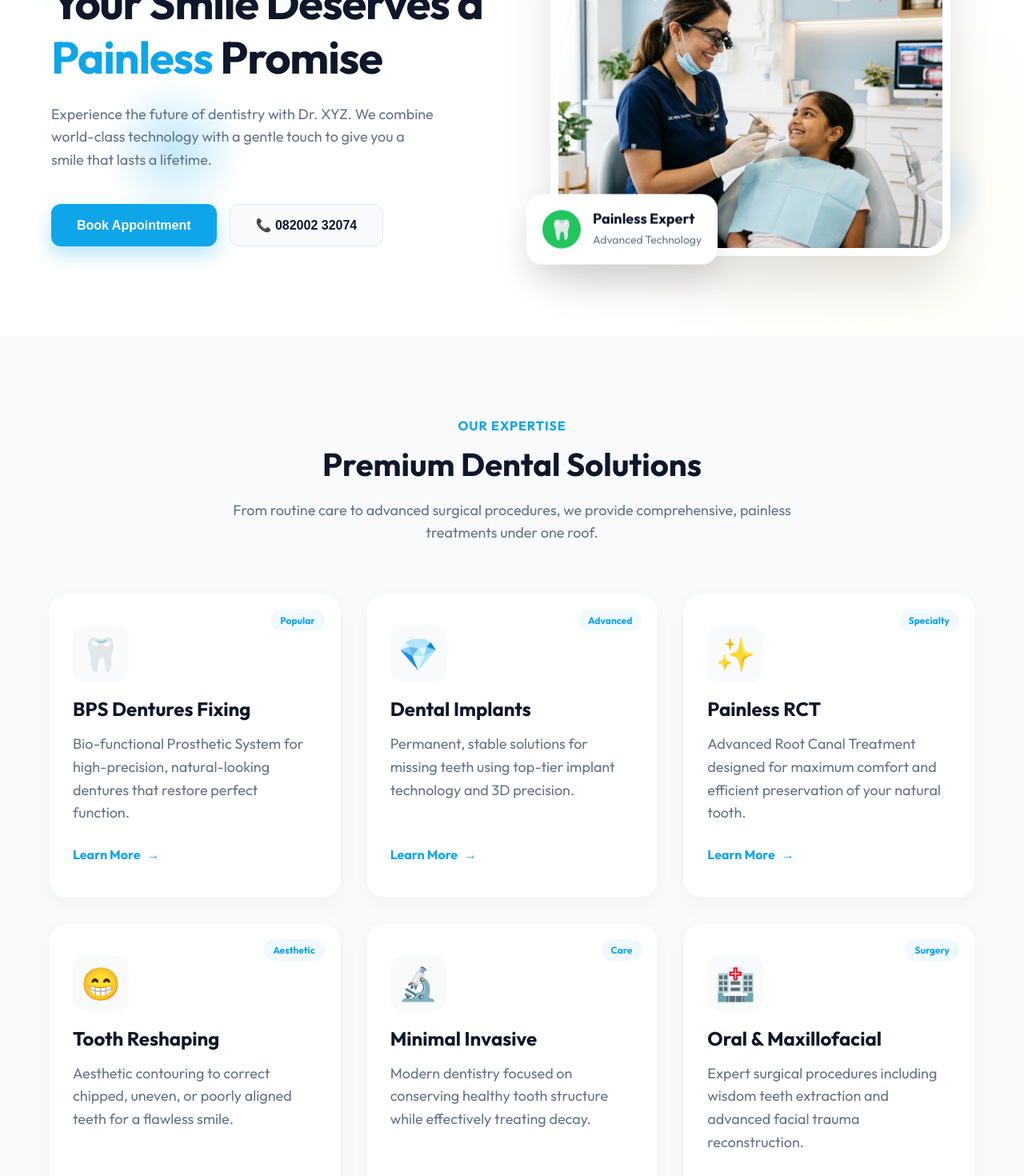
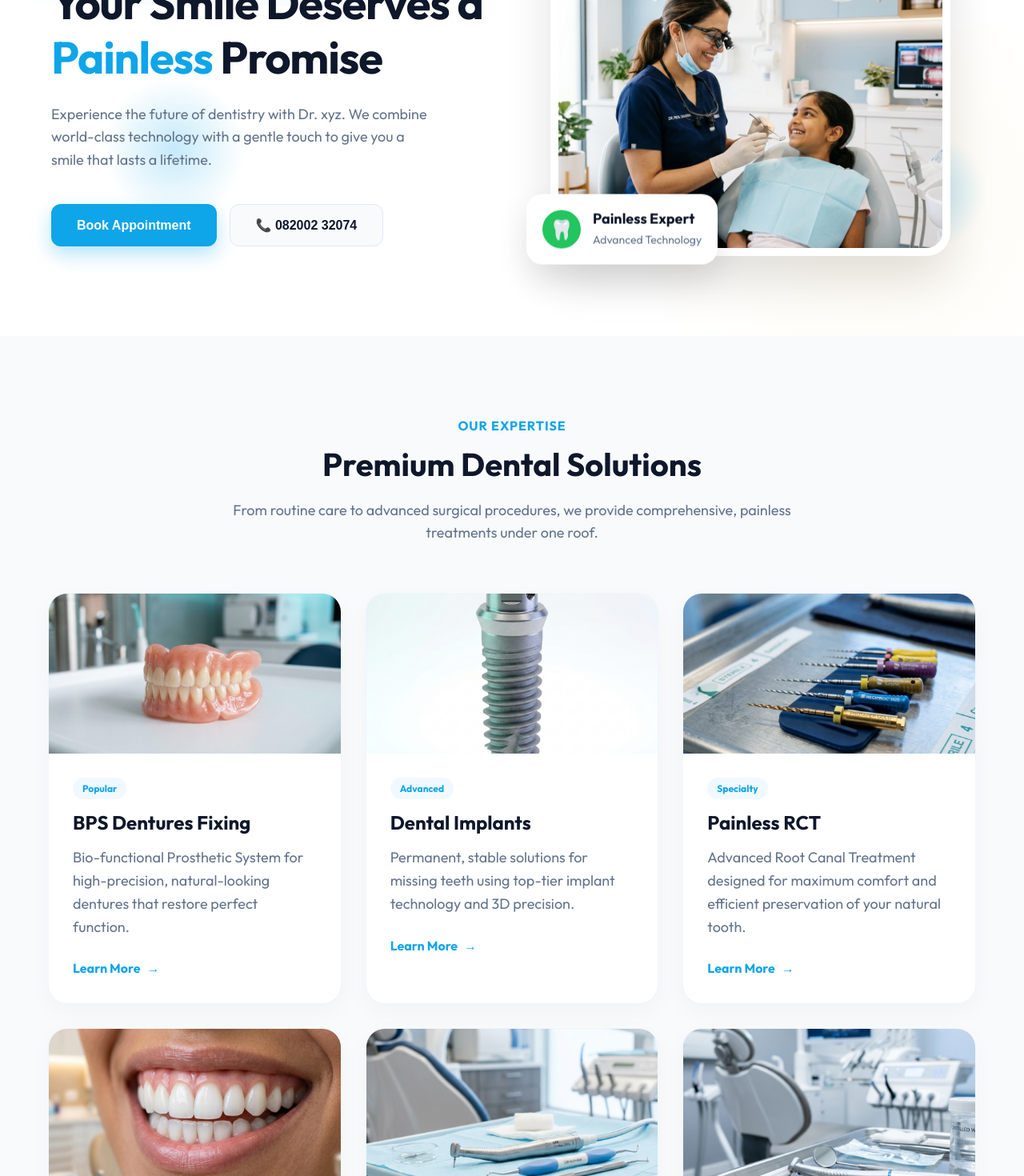
Before and after one commit to dhruv-dk17/dentists-1, a React (Vite) app: page / in a window 1280 px wide. Shown: the part 360-1830 px from the top of the page at 80% size. Built offline with nearby package versions, Linux system fonts and the light colour scheme.

Commit message:
feat: add Services, About, Contact, Footer, and HeroSection components to the application

```diff
--- a/components/Footer.jsx
+++ b/components/Footer.jsx
@@ -38,7 +38,7 @@ export default function Footer() {
           <motion.div initial={{ opacity: 0, y: 30 }} whileInView={{ opacity: 1, y: 0 }} viewport={{ once: true }} transition={{ delay: 0.2, ...springConfig }}>
             <h4 style={{ color: 'white', fontSize: '1.125rem', marginBottom: '20px', fontWeight: '700' }}>Contact Info</h4>
             <div style={{ display: 'flex', flexDirection: 'column', gap: '15px' }}>
-              <p style={{ margin: 0 }}>📍 Vitoria Heights, Ugat Canal Road, Jahangirabad, Surat, Gujarat 395005</p>
+              <p style={{ margin: 0 }}>📍 Office Number 113, First Floor, Vitoria Height, Ugat Canal Road, Opposite Raj Harmony, Jahangirabad, Surat-395005, Gujarat</p>
               <p style={{ margin: 0 }}>📞 <a href="tel:+918200232074" style={{ color: '#0EA5E9', textDecoration: 'none' }}>082002 32074</a></p>
               <p style={{ margin: 0 }}>⏰ Mon-Sat: 10:00 AM - 9:00 PM</p>
             </div>
--- a/components/HeroSection.jsx
+++ b/components/HeroSection.jsx
@@ -125,7 +125,7 @@ export default function HeroSection() {
             animate={{ opacity: 1 }}
             transition={{ delay: 0.3, duration: 0.8 }}
           >
-            Experience the future of dentistry with Dr. XYZ. We combine world-class technology with a gentle touch to give you a smile that lasts a lifetime.
+            Experience the future of dentistry with Dr. xyz. We combine world-class technology with a gentle touch to give you a smile that lasts a lifetime.
           </motion.p>
 
           <div style={{ display: 'flex', gap: '1rem', flexWrap: 'wrap' }}>
--- a/components/Services.jsx
+++ b/components/Services.jsx
@@ -8,36 +8,42 @@ const servicesData = [
     title: "BPS Dentures Fixing",
     desc: "Bio-functional Prosthetic System for high-precision, natural-looking dentures that restore perfect function.",
     icon: "🦷",
+    image: "/images/bps_dentures.png",
     tag: "Popular"
   },
   {
     title: "Dental Implants",
     desc: "Permanent, stable solutions for missing teeth using top-tier implant technology and 3D precision.",
     icon: "💎",
+    image: "/images/dental_implant.png",
     tag: "Advanced"
   },
   {
     title: "Painless RCT",
     desc: "Advanced Root Canal Treatment designed for maximum comfort and efficient preservation of your natural tooth.",
     icon: "✨",
+    image: "/images/root_canal.png",
     tag: "Specialty"
   },
   {
     title: "Tooth Reshaping",
     desc: "Aesthetic contouring to correct chipped, uneven, or poorly aligned teeth for a flawless smile.",
     icon: "😁",
+    image: "/images/cosmetic_dentistry.png",
     tag: "Aesthetic"
   },
   {
     title: "Minimal Invasive",
     desc: "Modern dentistry focused on conserving healthy tooth structure while effectively treating decay.",
     icon: "🔬",
+    image: "/images/modern_dentistry.png",
     tag: "Care"
   },
   {
     title: "Oral & Maxillofacial",
     desc: "Expert surgical procedures including wisdom teeth extraction and advanced facial trauma reconstruction.",
     icon: "🏥",
+    image: "/images/oral_surgery.png",
     tag: "Surgery"
   }
 ];
@@ -65,21 +71,18 @@ export default function Services() {
             From routine care to advanced surgical procedures, we provide comprehensive, painless treatments under one roof.
           </p>
         </motion.div>
-
-        {/* Services Grid */}
-        <div style={{ display: 'grid', gridTemplateColumns: 'repeat(auto-fit, minmax(300px, 1fr))', gap: '30px' }}>
+<div style={{ display: 'grid', gridTemplateColumns: 'repeat(auto-fit, minmax(320px, 1fr))', gap: '30px' }}>
           {servicesData.map((service, index) => (
             <motion.div
               key={index}
               style={{
                 background: 'white',
                 borderRadius: '24px',
-                padding: '40px 30px',
+                overflow: 'hidden',
                 boxShadow: '0 10px 30px rgba(0,0,0,0.03)',
                 position: 'relative',
                 display: 'flex',
                 flexDirection: 'column',
-                alignItems: 'flex-start',
                 border: '1px solid #F1F5F9'
               }}
               initial={{ opacity: 0, y: 50 }}
@@ -88,33 +91,38 @@ export default function Services() {
               transition={{ ...springConfig, delay: index * 0.1 }}
               whileHover={{
                 y: -10,
-                scale: 1.03,
                 boxShadow: '0 25px 50px rgba(14,165,233,0.1)'
               }}
             >
+              {/* Service Image */}
+              <div style={{ width: '100%', height: '200px', overflow: 'hidden', background: '#F0F9FF' }}>
+                <img
+                  src={service.image}
+                  alt={service.title}
+                  style={{ width: '100%', height: '100%', objectFit: 'cover' }}
+                  onError={(e) => { e.target.style.display = 'none'; e.target.nextSibling.style.display = 'flex'; }}
+                />
+                <div style={{ display: 'none', height: '100%', alignItems: 'center', justifyContent: 'center', fontSize: '4rem' }}>
+                  {service.icon}
+                </div>
+              </div>
+
+              <div style={{ padding: '30px' }}>
                 <div style={{
-                position: 'absolute', top: '20px', right: '20px',
+                  display: 'inline-block',
                   background: '#F0F9FF', color: '#0EA5E9',
                   padding: '4px 12px', borderRadius: '20px',
-                fontSize: '0.75rem', fontWeight: '700'
+                  fontSize: '0.75rem', fontWeight: '700',
+                  marginBottom: '15px'
                 }}>
                   {service.tag}
-              </div>
-
-              <div style={{
-                fontSize: '2.5rem', marginBottom: '20px',
-                background: '#F8FAFC', width: '70px', height: '70px',
-                display: 'flex', alignItems: 'center', justifyContent: 'center',
-                borderRadius: '16px'
-              }}>
-                {service.icon}
                 </div>
 
                 <h3 style={{ fontSize: '1.5rem', color: '#0F172A', marginBottom: '15px', fontWeight: '700' }}>
                   {service.title}
                 </h3>
 
-              <p style={{ color: '#64748B', lineHeight: '1.6', marginBottom: '25px', flexGrow: 1 }}>
+                <p style={{ color: '#64748B', lineHeight: '1.6', marginBottom: '25px' }}>
                   {service.desc}
                 </p>
 
@@ -129,6 +137,7 @@ export default function Services() {
                 >
                   Learn More <span>→</span>
                 </motion.a>
+              </div>
             </motion.div>
           ))}
         </div>
--- a/pages/About.jsx
+++ b/pages/About.jsx
@@ -64,11 +64,11 @@ export default function About() {
                 whileHover={{ rotateY: 10, rotateX: -10, scale: 1.02 }}
                 transition={springConfig}
               >
-                <motion.div style={{ position: 'absolute', inset: 0, display: 'flex', alignItems: 'center', justifyContent: 'center', fontSize: '6rem', transform: 'translateZ(50px)' }}>
-                  👨‍⚕️
+                <motion.div style={{ position: 'absolute', inset: 0, display: 'flex', alignItems: 'center', justifyContent: 'center', overflow: 'hidden', borderRadius: '30px', transform: 'translateZ(50px)' }}>
+                  <img src="/images/doctor.png" alt="Dr. xyz" style={{ width: '100%', height: '100%', objectFit: 'cover' }} />
                 </motion.div>
                 {/* Simulated Image overlay */}
-                <div style={{ position: 'absolute', inset: 0, background: 'url(https://images.unsplash.com/photo-1606811841689-23dfddce3e95?q=80&w=800&auto=format&fit=crop) center/cover', opacity: 0.8, mixBlendMode: 'overlay' }} />
+
               </motion.div>
             </motion.div>
 
@@ -81,7 +81,7 @@ export default function About() {
             >
               <span style={{ color: '#F59E0B', fontWeight: '700', textTransform: 'uppercase', letterSpacing: '1px' }}>Lead Dentist</span>
               <h2 style={{ fontSize: '3rem', fontWeight: '800', color: '#0F172A', marginTop: '10px', marginBottom: '30px' }}>
-                Dr. Dharmendar Jadav
+                Dr. xyz
               </h2>
               <p style={{ fontSize: '1.125rem', color: '#475569', lineHeight: 1.8, marginBottom: '20px' }}>
                 With a passion for restoring smiles and a commitment to painless dentistry, Dr. Jadav has established Promise Dental Clinic as a beacon of trust in Surat.
--- a/pages/Contact.jsx
+++ b/pages/Contact.jsx
@@ -28,7 +28,7 @@ export default function Contact() {
             >
               <div style={{ fontSize: '3rem', marginBottom: '20px' }}>📍</div>
               <h3 style={{ fontSize: '1.5rem', fontWeight: '700', color: '#0F172A', marginBottom: '15px' }}>Visit Clinic</h3>
-              <p style={{ color: '#64748B', lineHeight: '1.6' }}>Vitoria Heights, Ugat Canal Road,<br/>Jahangirabad, Surat, Gujarat 395005</p>
+              <p style={{ color: '#64748B', lineHeight: '1.6' }}>Office Number 113, First Floor, Vitoria Height,<br/>Ugat Canal Road, Opposite Raj Harmony,<br/>Jahangirabad, Surat-395005, Gujarat</p>
             </motion.div>
 
             <motion.div
@@ -62,7 +62,7 @@ export default function Contact() {
             viewport={{ once: true }}
             transition={springConfig}
           >
-             <iframe src="https://www.google.com/maps/embed?pb=!1m18!1m12!1m3!1d3719.539824647318!2d72.78440787596008!3d21.210433781515286!2m3!1f0!2f0!3f0!3m2!1i1024!2i768!4f13.1!3m3!1m2!1s0x3be04c552cc61eb3%3A0x6735e2de95c2b0b1!2sPromise%20Dental%20Clinic!5e0!3m2!1sen!2sin!4v1709214300000!5m2!1sen!2sin" width="100%" height="100%" style={{ border: 0 }} allowFullScreen="" loading="lazy" referrerPolicy="no-referrer-when-downgrade"></iframe>
+             <iframe src="https://www.google.com/maps/embed?pb=!1m18!1m12!1m3!1d3719.2422897782867!2d72.7778941!3d21.222238699999995!2m3!1f0!2f0!3f0!3m2!1i1024!2i768!4f13.1!3m3!1m2!1s0x3be04d63a36d2ef1%3A0xdd0066327109ee1b!2sPromise%20Dental%20clinic!5e0!3m2!1sen!2sin!4v1777295020546!5m2!1sen!2sin" width="100%" height="100%" style={{ border: 0 }} allowFullScreen="" loading="lazy" referrerPolicy="no-referrer-when-downgrade"></iframe>
           </motion.div>
 
         </div>
```
Lines whose indentation alone changed are shown as unchanged.
